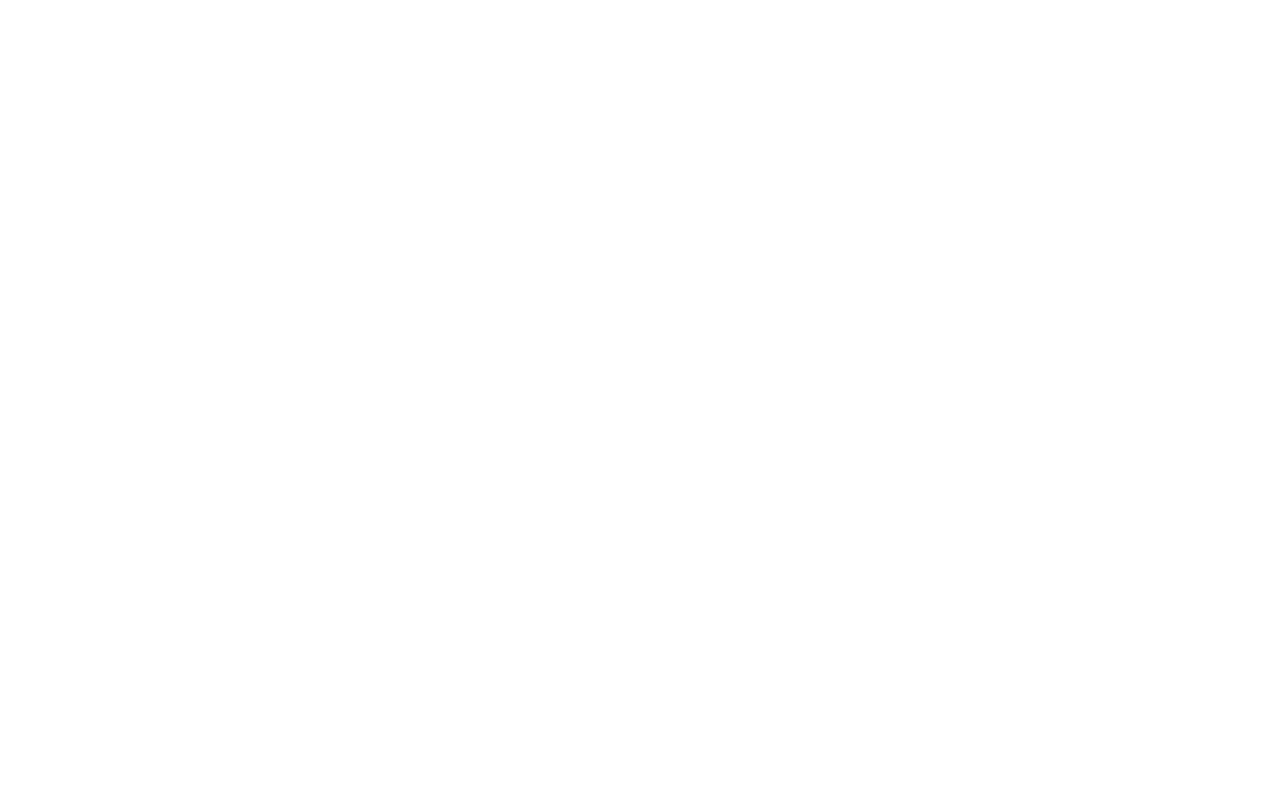
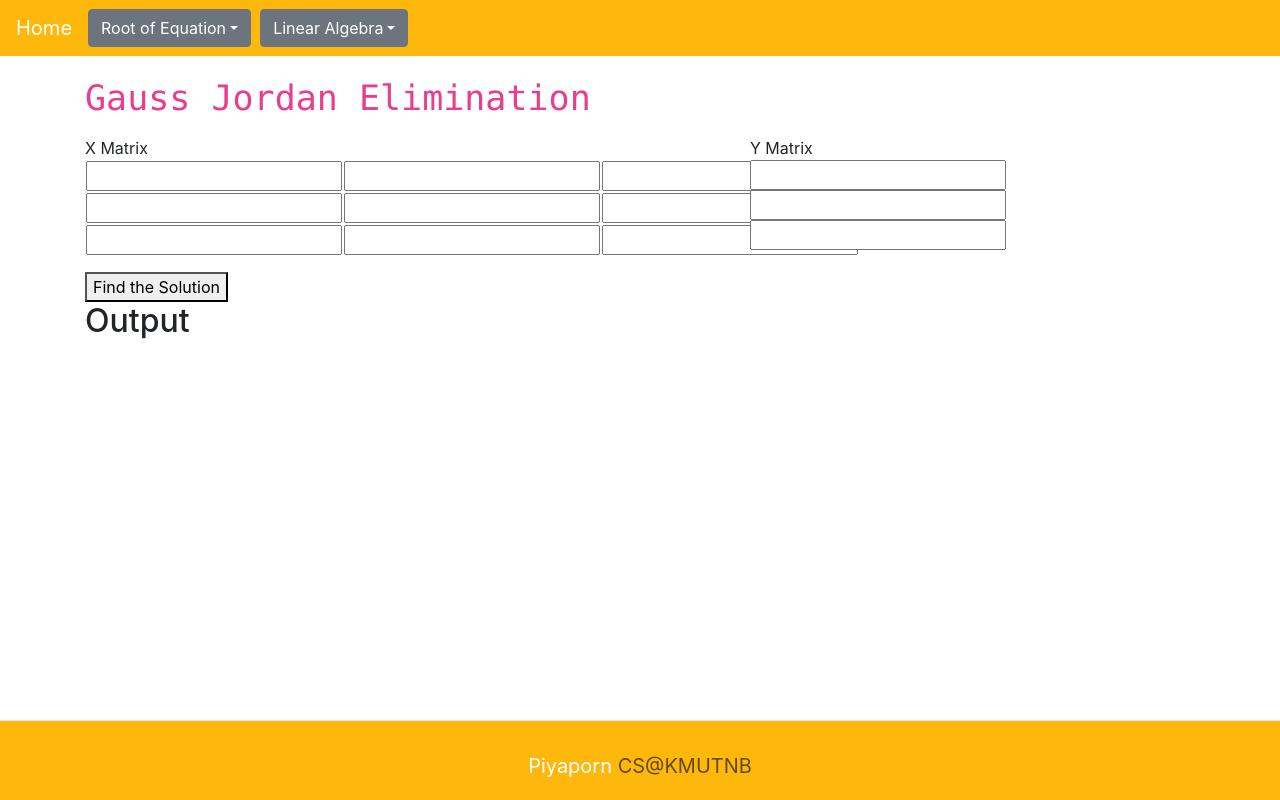
Before and after one commit to Piyaporn14/numerweb, a React (Create React App) app: page /GaussJordan in a window 1280 px wide. Built offline with nearby package versions, Linux system fonts and the light colour scheme.

Commit message:
add GaussJordan

```diff
--- a/src/App.css
+++ b/src/App.css
@@ -24,11 +24,12 @@
 }
 
 .App-link {
-  color: #61dafb;
+  color:     #664A04 ;
 }
 
+
 .nav-color {
-  background-color: rgb(55, 8, 131);
+  background-color: #FEB80C ;
 }
 
 @keyframes App-logo-spin {
--- a/src/App.js
+++ b/src/App.js
@@ -20,6 +20,7 @@
 
 import CramersRule from './components/LinearAlgebra/CramersRule';
 import GaussElimination from './components/LinearAlgebra/GaussElimination';
+import GaussJordan from './components/LinearAlgebra/GaussJordan';
 
 class App extends Component {
 
@@ -36,6 +37,7 @@
           <Route exact path="/NewtonRaphson" component={NewtonRaphson} />
           <Route exact path="/CramersRule" component={CramersRule} />
           <Route exact path="/GaussElimination" component={GaussElimination} />
+          <Route exact path="/GaussJordan" component={GaussJordan} />
         </BrowserRouter>
         </div>
       </div>
--- a/src/components/Footer.js
+++ b/src/components/Footer.js
@@ -1,6 +1,6 @@
 import React from "react";
 const footerStyle = {
-  backgroundColor: "#370883",
+  backgroundColor: "#FEB80C",
   fontSize: "20px",
   color: "white",
   borderTop: "1px solid #E7E7E7",
@@ -24,7 +24,7 @@
     <div>
       <div style={phantomStyle} />
       <div style={footerStyle}>
-          <span>Kunut Chirdchai <a className="App-link" href="http://cs.kmutnb.ac.th/">CS@KMUTNB</a></span>
+          <span>Piyaporn  <a className="App-link" href="http://cs.kmutnb.ac.th/">CS@KMUTNB</a></span>
       </div>
     </div>
   );
--- a/src/components/Home.js
+++ b/src/components/Home.js
@@ -15,13 +15,13 @@
         <header className="App-header">
             <img src={logo} className="App-logo" alt="logo" />
             <p>
-            <code>Numerical React Project</code>
+            <div className = "App-link"  > Numerical React Project</div>
             </p>
             <a
-            className="App-link"
+            className = "App-link"
             href="https://reactjs.org"
-            target="_blank"
-            rel="noopener noreferrer"
+            target = "_blank"
+            rel = "noopener noreferrer"
             >
             Learn React
             </a>
--- /dev/null
+++ b/src/components/LinearAlgebra/GaussJordan.js
@@ -0,0 +1,132 @@
+import React, { useState, useEffect } from "react";
+import { Container, Row, Col } from "react-bootstrap";
+import Axios from "axios";
+
+import "../../App.css";
+import Topbar from "../Topbar";
+import Footer from "../Footer";
+
+export default function GaussJordan() {
+  const topic = "Gauss Jordan Elimination";
+  const [btnState, setBtnState] = useState(false);
+  const [output, setOutput] = useState([]);
+  const [matrixA, setMatrixA] = useState(
+    Array.from({ length: 3 }, () => Array.from({ length: 3 }, () => null))
+  );
+  const [matrixB, setMatrixB] = useState(
+    Array.from({ length: 1 }, () => Array.from({ length: 3 }, () => null))
+  );
+
+  useEffect(() => {
+    document.title = topic;
+  }, []);
+
+  const initialA = (row, column, event) => {
+    let copy = [...matrixA];
+    copy[row][column] = +event.target.value;
+    setMatrixA(copy);
+  };
+
+  const initialB = (row, column, event) => {
+    let copy = [...matrixB];
+    copy[row][column] = +event.target.value;
+    setMatrixB(copy);
+  };
+
+  const handleSubmit = (e) => {
+    if (btnState === false) {
+      e.preventDefault();
+      gauss_jordan();
+    }
+  };
+  const gauss_jordan = () => {
+    Axios.post("http://localhost:5000/api/GaussJordanAPI", {
+      matrixA: matrixA,
+      matrixB: matrixB,
+    })
+      .then((res) => {
+        setBtnState(true);
+        setOutput(res.data.out);
+      })
+      .catch((err) => {
+        console.log(err);
+      });
+  };
+
+  return (
+    <div>
+      <Topbar />
+      <p></p>
+      <div>
+        <Container>
+          <h1>
+            <code>{topic}</code>
+          </h1>
+          <p></p>
+          <p></p>
+          <div>
+            <Row>
+              <Col xs="7">
+                X Matrix
+                <table>
+                  <tbody>
+                    {matrixA.map((row, rowIndex) => (
+                      <tr key={rowIndex}>
+                        {row.map((column, columnIndex) => (
+                          <td key={columnIndex}>
+                            <input
+                              type="number"
+                              disabled={btnState}
+                              onChange={(e) =>
+                                initialA(rowIndex, columnIndex, e)
+                              }
+                            />
+                          </td>
+                        ))}
+                      </tr>
+                    ))}
+                  </tbody>
+                </table>
+              </Col>
+
+              <Col xs="5">
+                Y Matrix
+                <table>
+                  <tbody>
+                    {matrixB.map((row, rowIndex) => (
+                      <tr key={rowIndex}>
+                        {row.map((column, columnIndex) => (
+                          <tr key={columnIndex}>
+                            <input
+                              type="number"
+                              disabled={btnState}
+                              onChange={(e) =>
+                                initialB(rowIndex, columnIndex, e)
+                              }
+                            />
+                          </tr>
+                        ))}
+                      </tr>
+                    ))}
+                  </tbody>
+                </table>
+              </Col>
+            </Row>
+          </div>
+          <p></p>
+          <button value="Submit" disabled={btnState} onClick={handleSubmit}>
+            Find the Solution
+          </button>
+
+          <h2>Output</h2>
+          {output.map((item, index) => (
+            <li key={index}>
+              X<sub>{index + 1}</sub> = {item}
+            </li>
+          ))}
+        </Container>
+      </div>
+      <Footer />
+    </div>
+  );
+}
--- a/src/components/Topbar.js
+++ b/src/components/Topbar.js
@@ -14,7 +14,7 @@
     const RootOfEquationToggle = () => setDropdownOpen(prevState => !prevState);
     const LinearMenuToggle = () => setLinearMenuOpen(prevState => !prevState);
 
-    return (
+      return (
         <div>
             <Navbar className="nav-color" variant="dark">
                 <Navbar.Brand href="/">Home</Navbar.Brand>
@@ -41,7 +41,7 @@
                         <DropdownItem header>Methods</DropdownItem>
                         <DropdownItem href="/CramersRule" >Cramer's Rule</DropdownItem>
                         <DropdownItem href="/GaussElimination" >Gauss Elimination</DropdownItem>
-                        <DropdownItem href="/Bisection" >Gauss-Jordan Elimination</DropdownItem>
+                        <DropdownItem href="/GaussJordan " >Gauss-Jordan Elimination</DropdownItem>
                         <DropdownItem href="/Bisection" >Conjugate Gradient</DropdownItem>
                         <DropdownItem href="/Bisection" >Cholesky Decomposition</DropdownItem>
                         <DropdownItem href="/Bisection" >LU Decomposition</DropdownItem>
--- a/src/server.js
+++ b/src/server.js
@@ -13,6 +13,7 @@
 const NewtonRaphsonAPI = require('./api/NewtonRaphsonAPI')
 const CramerAPI = require('./api/CramerAPI')
 const GaussElimAPI = require('./api/GaussElimAPI')
+const GaussJordanAPI = require('./api/GaussJordanAPI')
 app.use('/',BisectionAPI);
 app.use('/',FalsePosAPI);
 app.use('/',OnePointAPI);
@@ -20,6 +21,7 @@
 app.use('/',NewtonRaphsonAPI);
 app.use('/',CramerAPI);
 app.use('/',GaussElimAPI);
+app.use('/',GaussJordanAPI);
 app.listen(port, () => console.log("Backend server live on " + port));
 
 
```
Also changed, not shown: src/api/GaussJordanAPI.js (added, +60 -0 lines).
